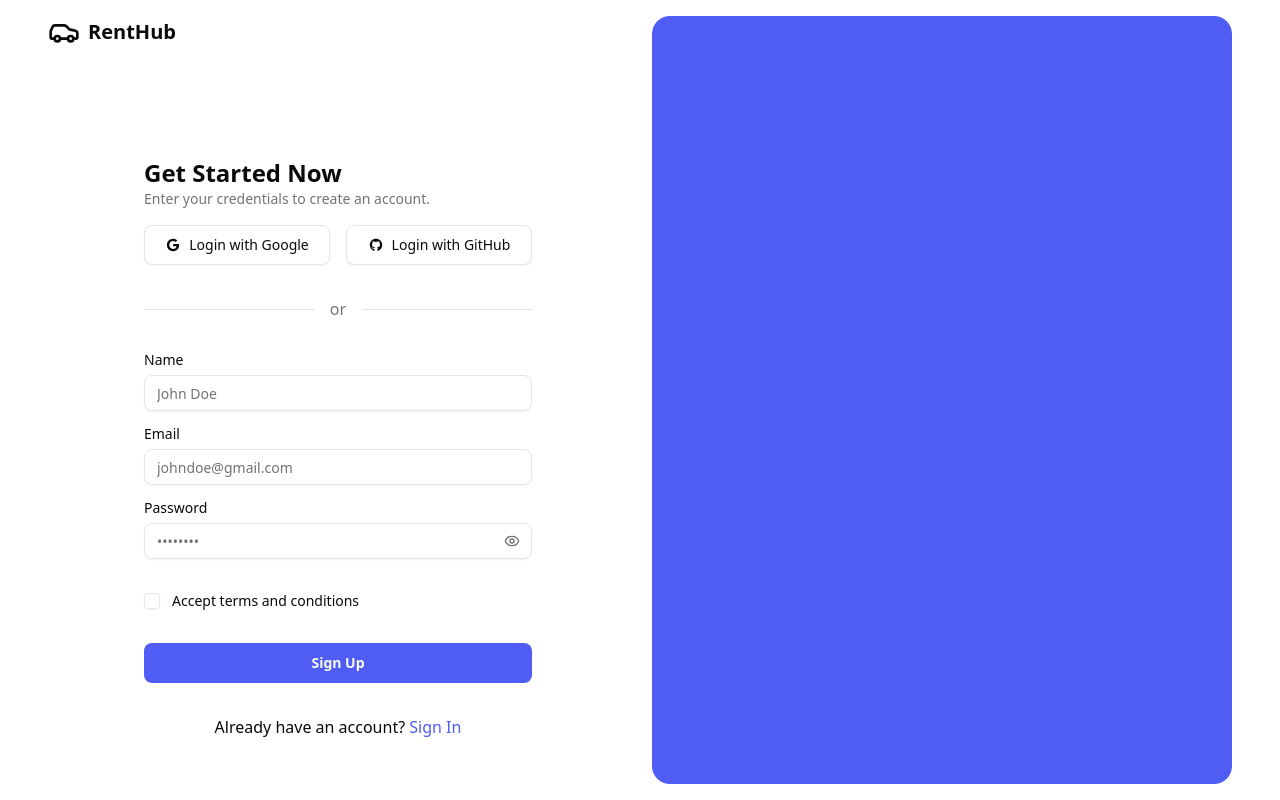
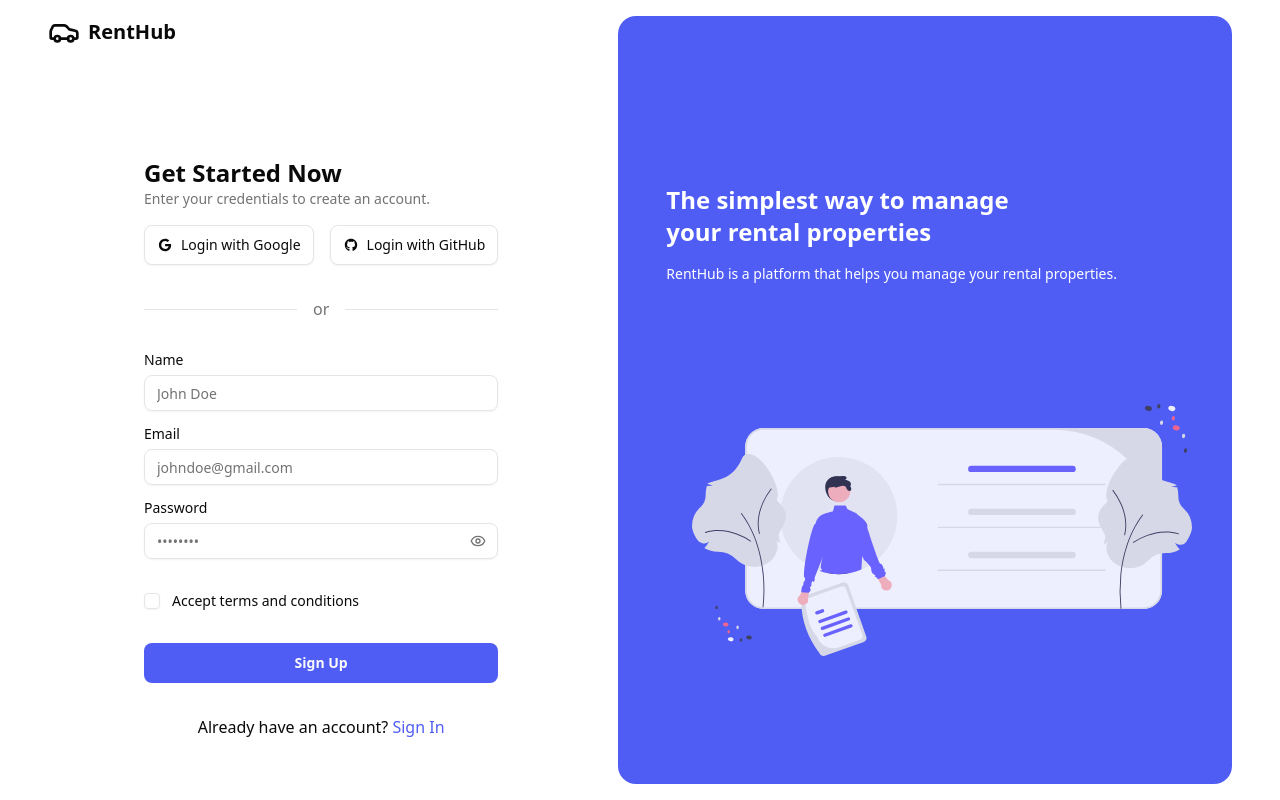
Before and after one commit to realSJ30/hub, a Next.js app: page /signup in a window 1280 px wide. Built offline with nearby package versions, Linux system fonts and the light colour scheme.

Commit message:
feat: add sign-in hero SVG and integrate it into the signup form.

```diff
--- a/app/signup/components/signup-form.tsx
+++ b/app/signup/components/signup-form.tsx
@@ -8,6 +8,7 @@ import GoogleIcon from "@/components/icons/google.icon";
 import GithubIcon from "@/components/icons/github.icon";
 import { Field, FieldGroup, FieldLabel } from "@/components/ui/field";
 import { Checkbox } from "@/components/ui/checkbox";
+import Image from "next/image";
 
 const SignUpForm = () => {
   return (
@@ -79,7 +80,21 @@ const SignUpForm = () => {
           </p>
         </div>
       </div>
-      <div className="hidden md:flex flex-col gap-4 flex-1 bg-primary rounded-2xl"></div>
+      <div className="hidden md:flex flex-col px-12 py-8 justify-start flex-1 bg-primary rounded-2xl text-white p-6 relative">
+        <h2 className="text-2xl font-semibold mt-34">
+          The simplest way to manage <br /> your rental properties
+        </h2>
+        <p className="text-neutral mt-4 text-sm">
+          RentHub is a platform that helps you manage your rental properties.
+        </p>
+        <Image
+          src="/signin-hero.svg"
+          alt="Sign Up"
+          width={500}
+          height={500}
+          className="absolute bottom-32 right-10 opacity-90"
+        />
+      </div>
     </div>
   );
 };
```
Also changed, not shown: public/signin-hero.svg (added).
